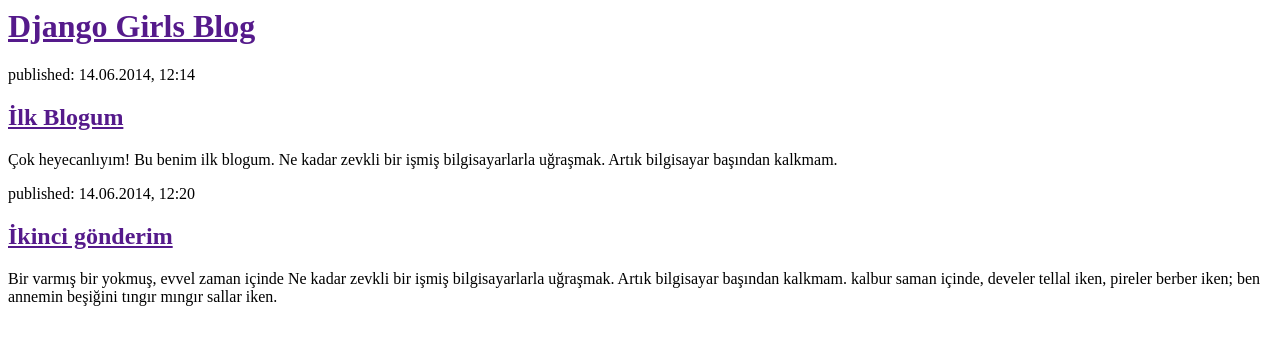
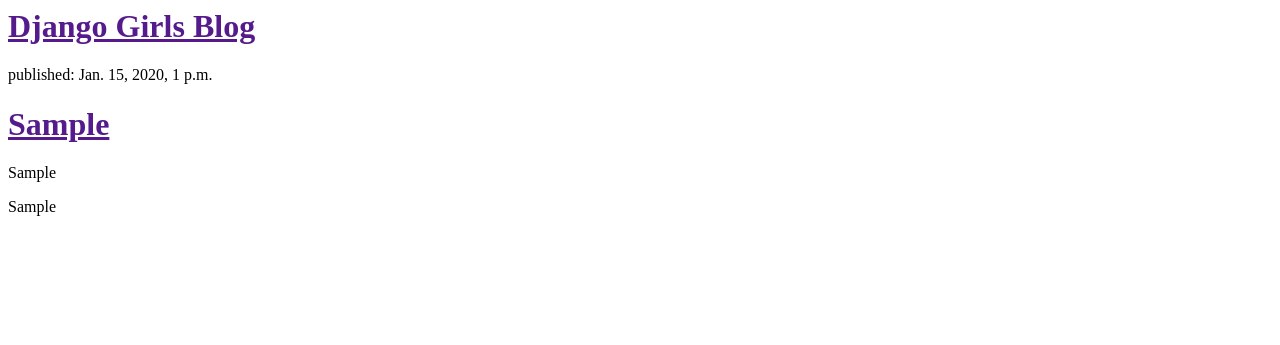
Before and after one commit to sukarababa/my-first-blog, a Django app: template blog/templates/blog/post_list.html in a window 1280 px wide. Shown: the top 345 px of the page. Run offline with Django 3.2, Linux system fonts and the light colour scheme; the template is opened without the code that fills it: values that come from a table or form of the project are taken from there, others are empty; tables that the repository leaves empty hold one stand-in row (values such as "Sample post").

Commit message:
Veritabanındaki postları görebilmek için template'i değiştirdim.

```diff
--- a/blog/templates/blog/post_list.html
+++ b/blog/templates/blog/post_list.html
@@ -8,15 +8,12 @@
         </div>
 
         <div>
-            <p>published: 14.06.2014, 12:14</p>
-            <h2><a href="">İlk Blogum</a></h2>
-            <p>Çok heyecanlıyım! Bu benim ilk blogum. Ne kadar zevkli bir işmiş bilgisayarlarla uğraşmak. Artık bilgisayar başından kalkmam. </p>
-        </div>
-
-        <div>
-            <p>published: 14.06.2014, 12:20</p>
-            <h2><a href="">İkinci gönderim</a></h2>
-            <p>Bir varmış bir yokmuş, evvel zaman içinde Ne kadar zevkli bir işmiş bilgisayarlarla uğraşmak. Artık bilgisayar başından kalkmam. kalbur saman içinde, develer tellal iken, pireler berber iken; ben annemin beşiğini tıngır mıngır sallar iken.</p>
+          {% for post in posts %}
+            <p>published: {{ post.yayinlanma_tarihi }}</p>
+            <h1><a href="">{{ post.baslik }}</a></h1>
+            <p>{{ post.yazi|linebreaks }}</p>
+            {{ post }}
+          {% endfor %}
         </div>
     </body>
 </html>
```
Also changed, not shown: blog/views.py (+6 -1 lines).
